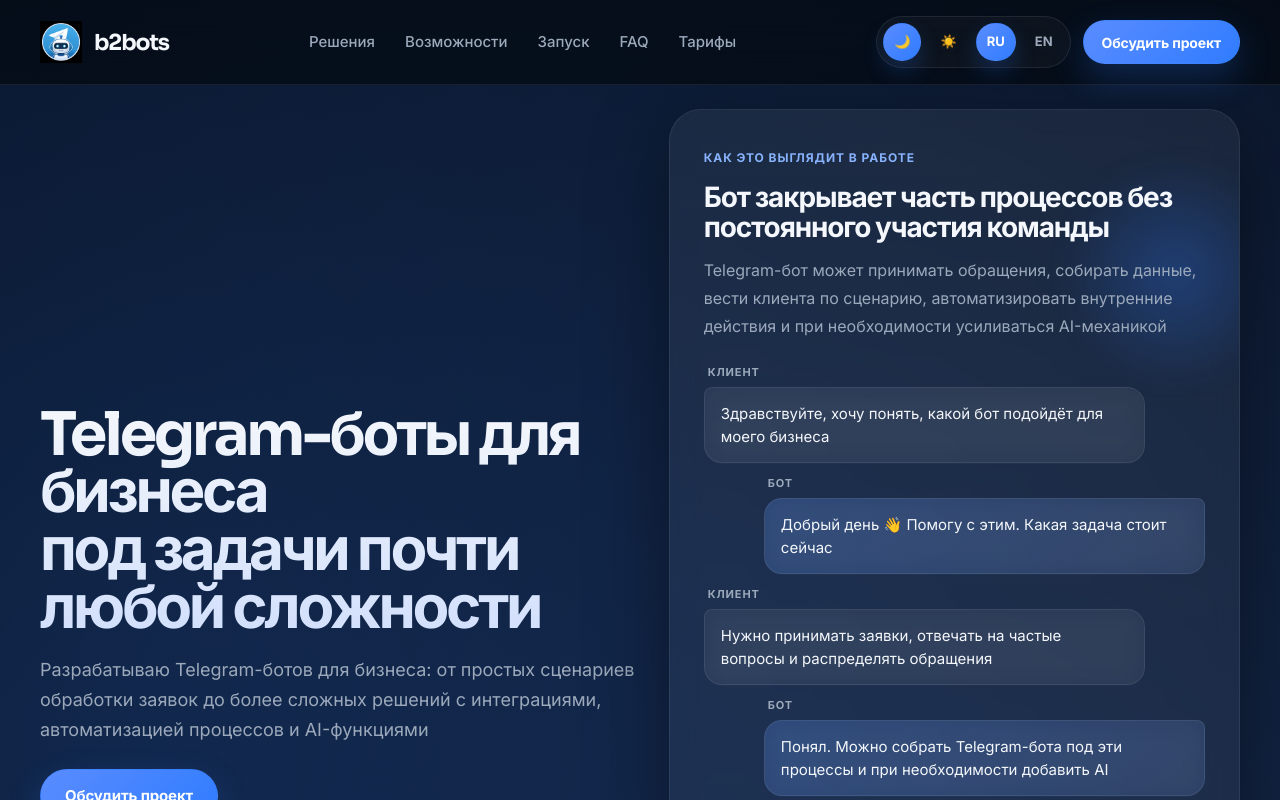
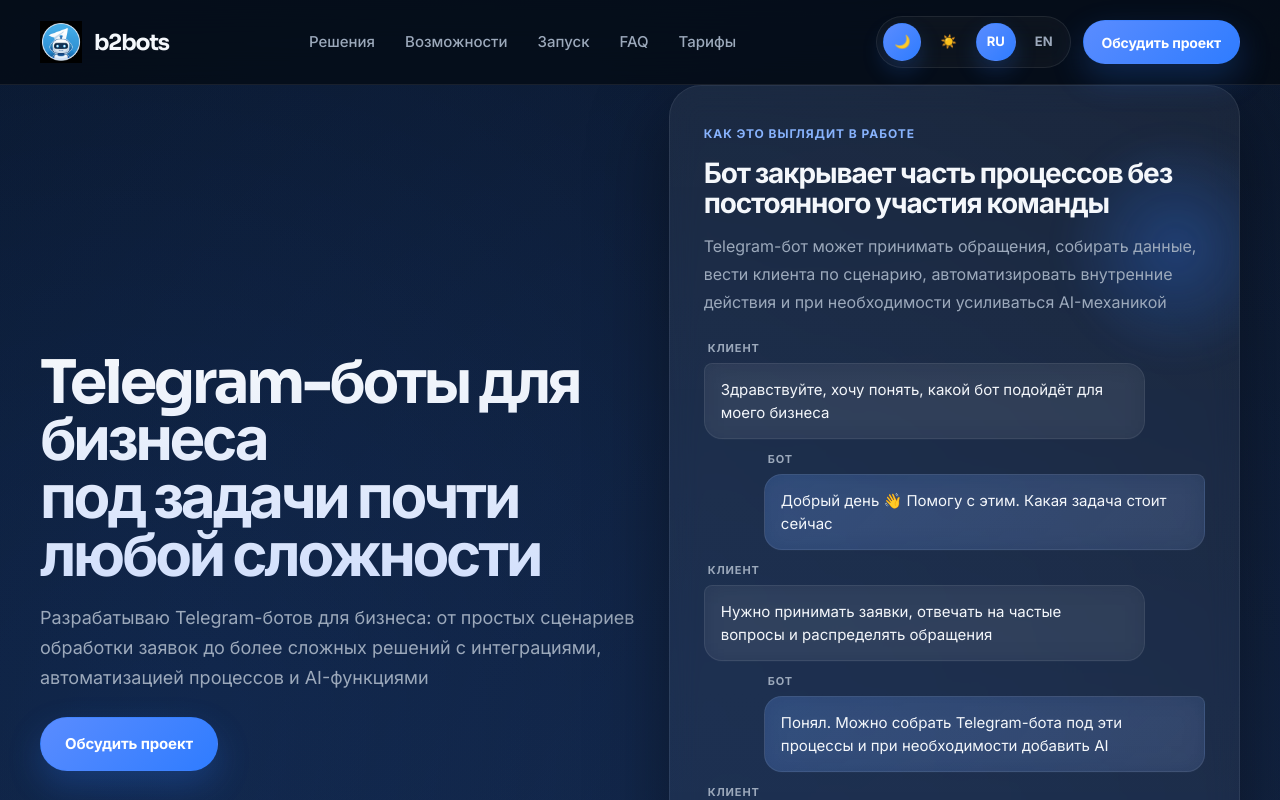
Before and after one commit to yvngfloyd/bot_landing, a React (Vite) app: page / in a window 1280 px wide. Shown: the top 800 px of the page. Built offline with nearby package versions, Linux system fonts and the light colour scheme.

Commit message:
Update styles.css

```diff
--- a/styles.css
+++ b/styles.css
@@ -329,19 +329,11 @@ button {
 }
 
 .hero {
-  padding-top: 24px;
-  padding-bottom: 64px;
-  min-height: calc(100vh - 84px);
-  display: flex;
-  align-items: center;
-}
-
-#top {
-  scroll-margin-top: 18px;
-}
-
-section[id] {
-  scroll-margin-top: 96px;
+  padding-top: 0;
+  padding-bottom: 36px;
+  min-height: calc(100svh - 84px);
+  display: flex;
+  align-items: center;
 }
 
 .hero-grid {
@@ -349,6 +341,7 @@ section[id] {
   grid-template-columns: minmax(0, 1.02fr) minmax(360px, 0.98fr);
   gap: 34px;
   align-items: center;
+  min-height: calc(100svh - 84px - 36px);
 }
 
 .hero-content {
@@ -356,6 +349,37 @@ section[id] {
   flex-direction: column;
   justify-content: center;
   align-self: center;
+  transform: translateY(-28px);
+}
+
+@media (max-width: 1100px) {
+  .hero {
+    min-height: auto;
+    padding-top: 8px;
+    padding-bottom: 42px;
+    align-items: flex-start;
+  }
+
+  .hero-content {
+    justify-content: flex-start;
+    align-self: start;
+    transform: none;
+  }
+}
+
+@media (max-width: 760px) {
+  .hero {
+    min-height: auto;
+    padding-top: 4px;
+    padding-bottom: 30px;
+  }
+}
+
+@media (max-width: 520px) {
+  .hero {
+    padding-top: 0;
+    padding-bottom: 24px;
+  }
 }
 
 .hero-title {
```
